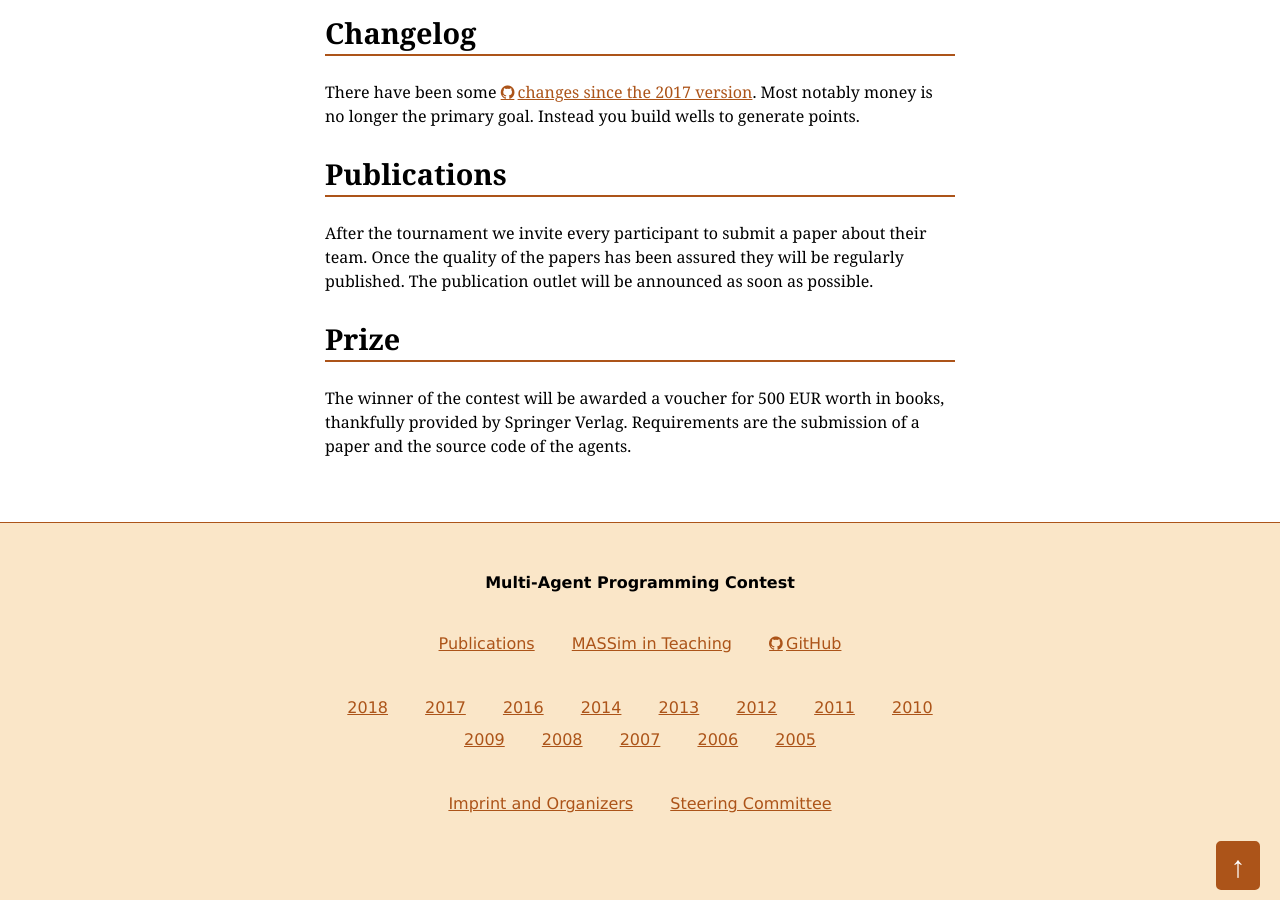
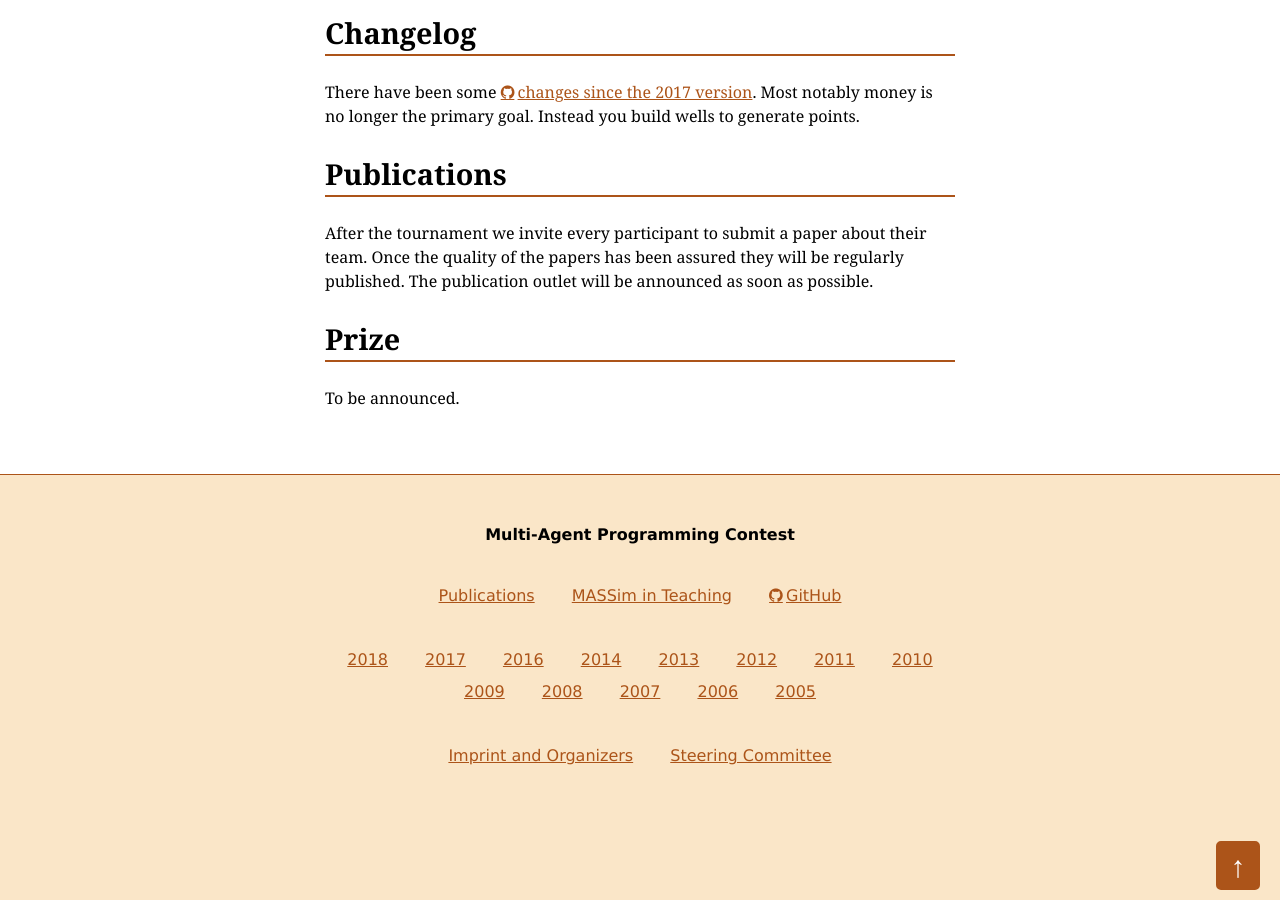
Before and after one commit to agentcontest/agentcontest.github.io, a Jekyll site: the page built from 2018/index.md, in a window 1280 px wide and 900 px high, scrolled down 2240 px. Built offline with Jekyll 4.4.1, drawn with Linux system fonts in a browser that asks for light colours.

Commit message:
remove prize for now

```diff
--- a/2018/index.md
+++ b/2018/index.md
@@ -85,6 +85,10 @@ published. The publication outlet will be announced as soon as possible.
 Prize
 -----
 
+To be announced.
+
+<!--
 The winner of the contest will be awarded a voucher for 500 EUR worth in books,
 thankfully provided by Springer Verlag. Requirements are the submission of
 a paper and the source code of the agents.
+-->
```
